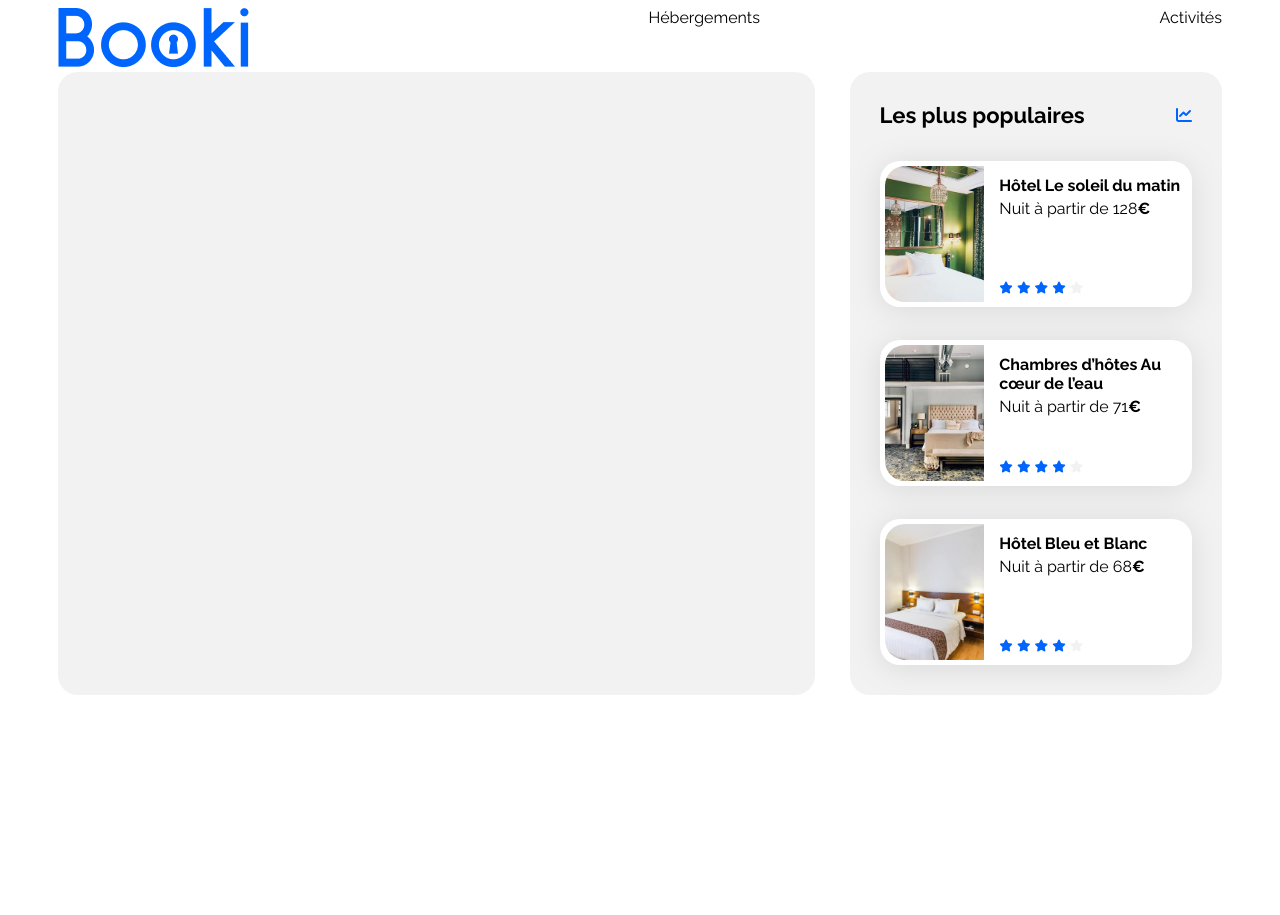
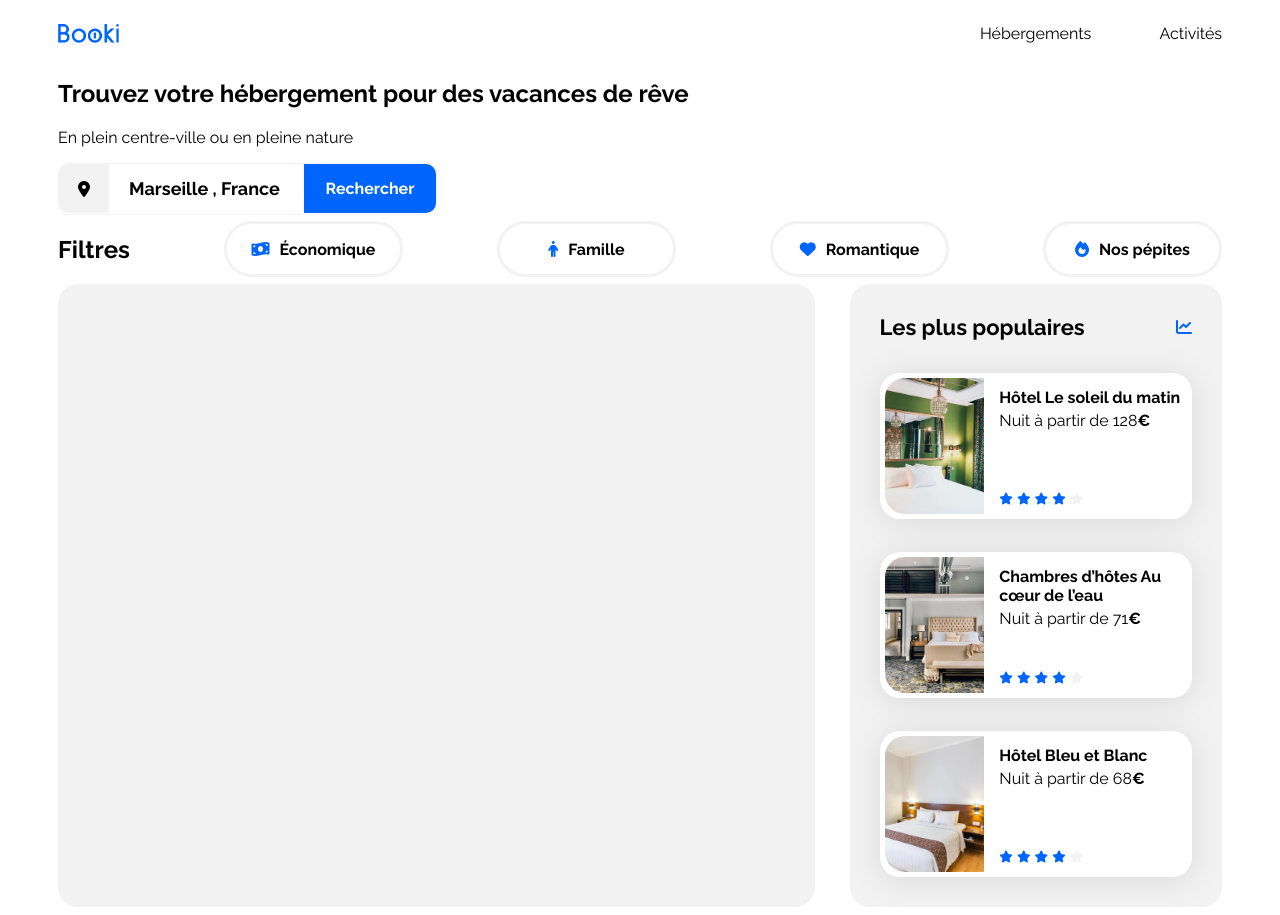
Before and after one commit to NicosKZ750/Projet-2-Booki, a plain HTML site: page index.html in a window 1280 px wide. Before the commit the page ends 800 px from the top, so only its background shows below. Drawn offline with Linux system fonts and the light colour scheme.

Commit message:
Changement global

```diff
--- a/css/style.css
+++ b/css/style.css
@@ -58,14 +58,78 @@ a {
     color: var(--main-bg-color)
 }
 /***** Header *****/
-.liens-en-tete:hover {
+a:hover {
     color: #0065FC;
     border-top: solid 3px #0065FC;
 }
+header img {
+    width: 61px;
+    height: 19px;
+    margin: 1em 0 1em 0;
+}
 header {
     display: flex;
+    flex-direction: row;
+    align-items: center;
     justify-content: space-between;
+}
+header a {
+    padding-top:1em ;
+    margin-left: 4em;
+}
 
+.flexCentre{
+    display: flex;
+    justify-content: center;
+    align-items: center;
+}
+
+/**** Bouton de recherche *****/
+.bordureSearch {
+    border: 0.5px solid rgba(242, 242, 242, 1);
+    width: 377px;
+    border-radius: 10px;
+}
+
+.recherche {
+    height: 50px;
+    width: 195px;
+    font-size: 18px;
+    color: rgba(0, 0, 0, 1);
+    font-weight: bold;
+    border: none;
+    padding-left: 20px;
+
+}
+.iconSize {
+    background-color: rgba(242, 242, 242, 1);
+    height: 49px;
+    width: 50px;
+    border-radius: 10px 0 0 10px;
+}
+.boutonBleu {
+    background-color:rgba(0, 101, 252, 1);
+    height:49px ;
+    width: 132px;
+    color: white;
+    font-weight: bold;
+    border-radius:0 10px 10px 0 ;
+    cursor: pointer;
+}
+
+/***FILTRES ***/
+.filtres{
+    height: 50px ;
+    width: 173px;
+    gap: 10px;
+    font-weight: bold;
+    border: solid 3px rgba(242, 242, 242, 1);
+    border-radius: 35px;
+}
+.flexFiltres {
+    display: flex;
+    justify-content: space-between;
+    align-items: center;
 }
 
 /****** Hebergements And Populaires ***********/
--- a/index.html
+++ b/index.html
@@ -11,16 +11,61 @@
     <link rel="stylesheet" href="https://cdnjs.cloudflare.com/ajax/libs/font-awesome/6.2.1/css/all.min.css"
         integrity="sha512-MV7K8+y+gLIBoVD59lQIYicR65iaqukzvf/nwasF0nqhPay5w/9lJmVM2hMDcnK1OnMGCdVK+iQrJ7lzPJQd1w=="
         crossorigin="anonymous" referrerpolicy="no-referrer" />
+    <link rel="stylesheet" href="https://cdnjs.cloudflare.com/ajax/libs/font-awesome/6.4.2/css/all.min.css" integrity="sha512-z3gLpd7yknf1YoNbCzqRKc4qyor8gaKU1qmn+CShxbuBusANI9QpRohGBreCFkKxLhei6S9CQXFEbbKuqLg0DA==" crossorigin="anonymous" referrerpolicy="no-referrer" />
     <link rel="stylesheet" href="./css/style.css">
 </head>
 
 <body>
     <div class="main-container">
         <header>
-           <a href="#"><img src="images/logo/Booki.png" alt="Logo Booki"></a>
-           <a href="#" class="liens-en-tete">Hébergements</a>
-            <a href="#" class="liens-en-tete">Activités</a>
+                <img src="images/logo/Booki.png" alt="Logo Booki">
+            <nav>
+                <a href="#" >Hébergements</a>
+                <a href="#" >Activités</a>
+            </nav>
         </header>
+                <section>
+                    <div>
+                        <h1>Trouvez votre hébergement pour des vacances de rêve</h1>
+                        <p>En plein centre-ville ou en pleine nature</p>
+                    </div>
+                        <div class="bordureSearch flexCentre">
+                        <div class="iconSize flexCentre"><i class="fa-sharp fa-solid fa-location-dot" style="color: #000000;"></i></div>
+                        <div>
+                            <input class="recherche flexCentre" type="search" value="Marseille , France">
+                        </div>
+                        <div class="boutonBleu flexCentre">Rechercher</div>
+                    </div>
+
+                    <!--Filtres-->
+
+
+            <div class="flexFiltres" >
+                <h2>Filtres</h2>
+                    <div class="filtres flexCentre">
+                        <i class="fa-solid fa-money-bill-wave" style="color: #0065fc;"></i>
+                        <p>Économique</p>
+                    </div>
+                    <div class="filtres flexCentre ">
+                        <i class="fa-solid fa-person" style="color: #0065fc;"></i></i>
+                        <p>Famille</p>
+                    </div>
+                    <div class="filtres flexCentre ">
+                        <i class="fa-solid fa-heart" style="color: #0065fc;"></i></i>
+                        <p>Romantique</p>
+                    </div>
+                    <div class="filtres flexCentre">
+                        <i class="fa-solid fa-fire" style="color: #0065fc;"></i></i>
+                        <p>Nos pépites</p>
+                    </div>
+            </div>
+
+
+
+
+
+
+        </section>
         <main>
             <div class="hebergements-and-populaires">
                 <section class="hebergements">
```
